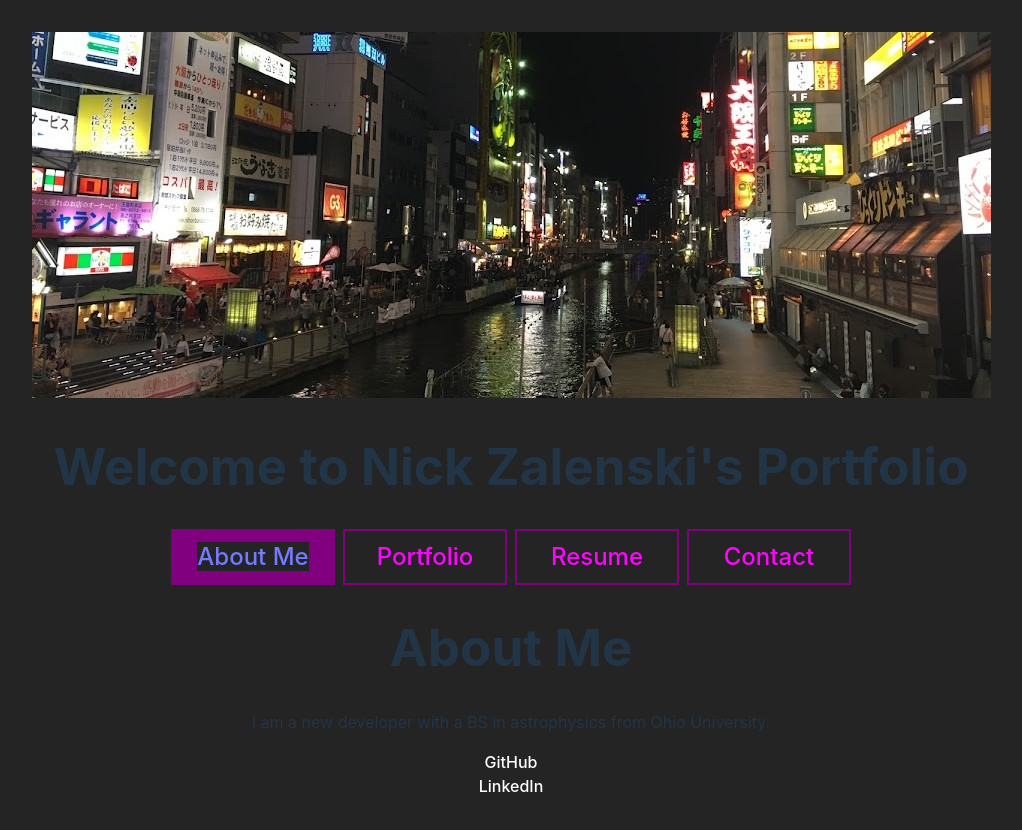
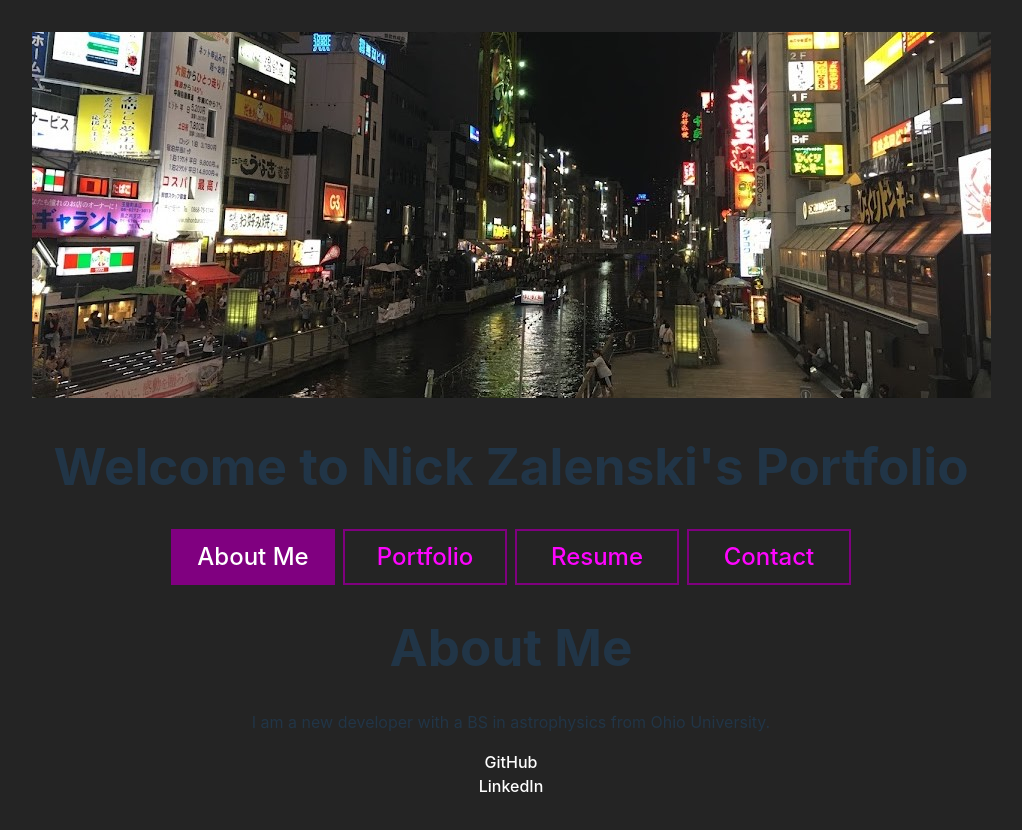
Before and after one commit to ElBoyTM/React-Portfolio, a React (Vite) app in the folder Develop/: page / in a window 1280 px wide. In both pictures the pointer is over the item "About Me". Shown: the whole page, without its empty margins (129-1151 px from the left). Built offline with nearby package versions, Linux system fonts and the light colour scheme.

Commit message:
fixed coloration issue on nav tabs

```diff
--- a/Develop/src/components/NavTabs.css
+++ b/Develop/src/components/NavTabs.css
@@ -14,7 +14,8 @@
     text-align: center;
 }
 
-.nav-item:hover {
+.nav-item:hover,
+.nav-item:hover .nav-link {
     background-color: purple;
     color: white;
 }
```
